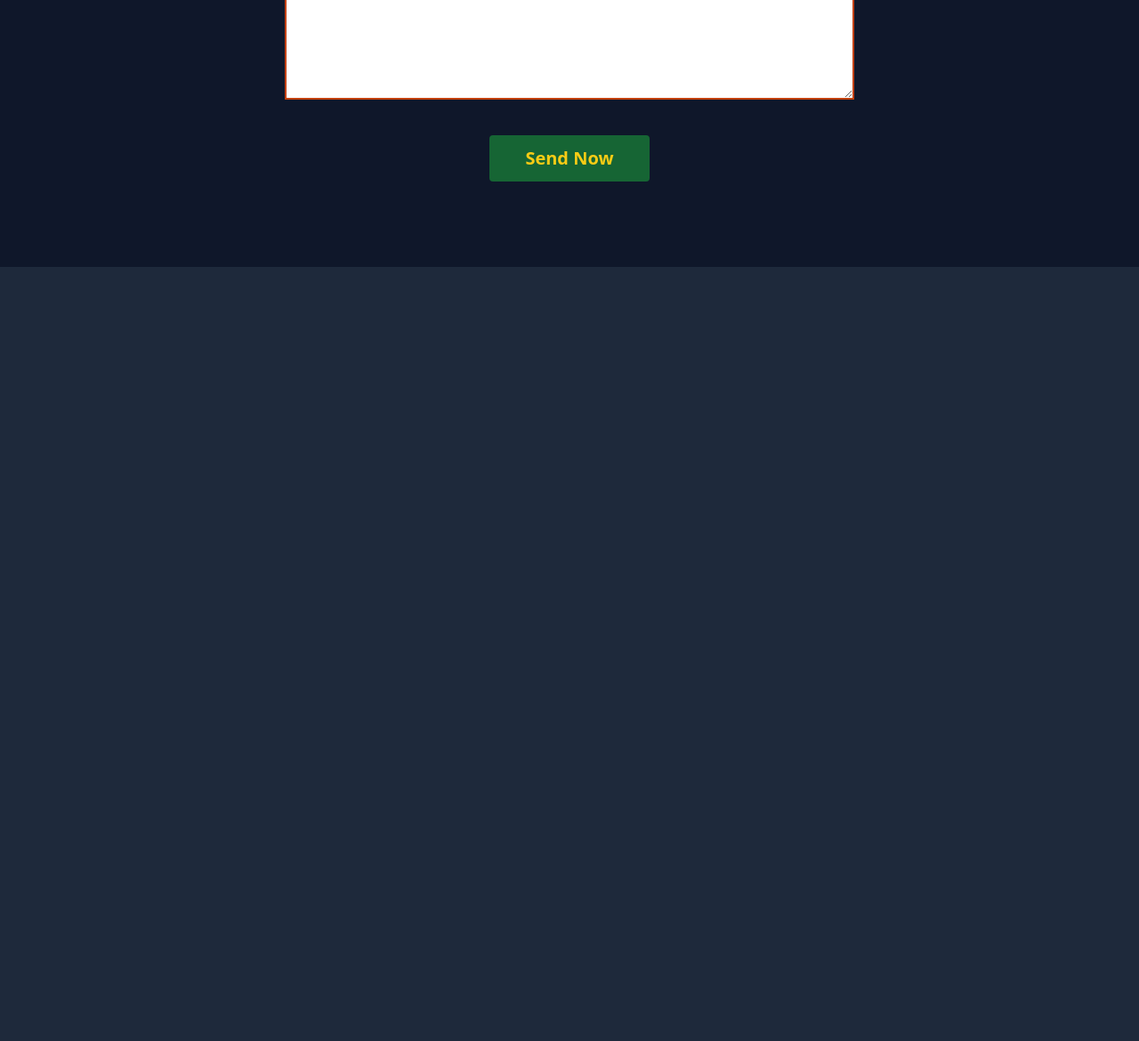
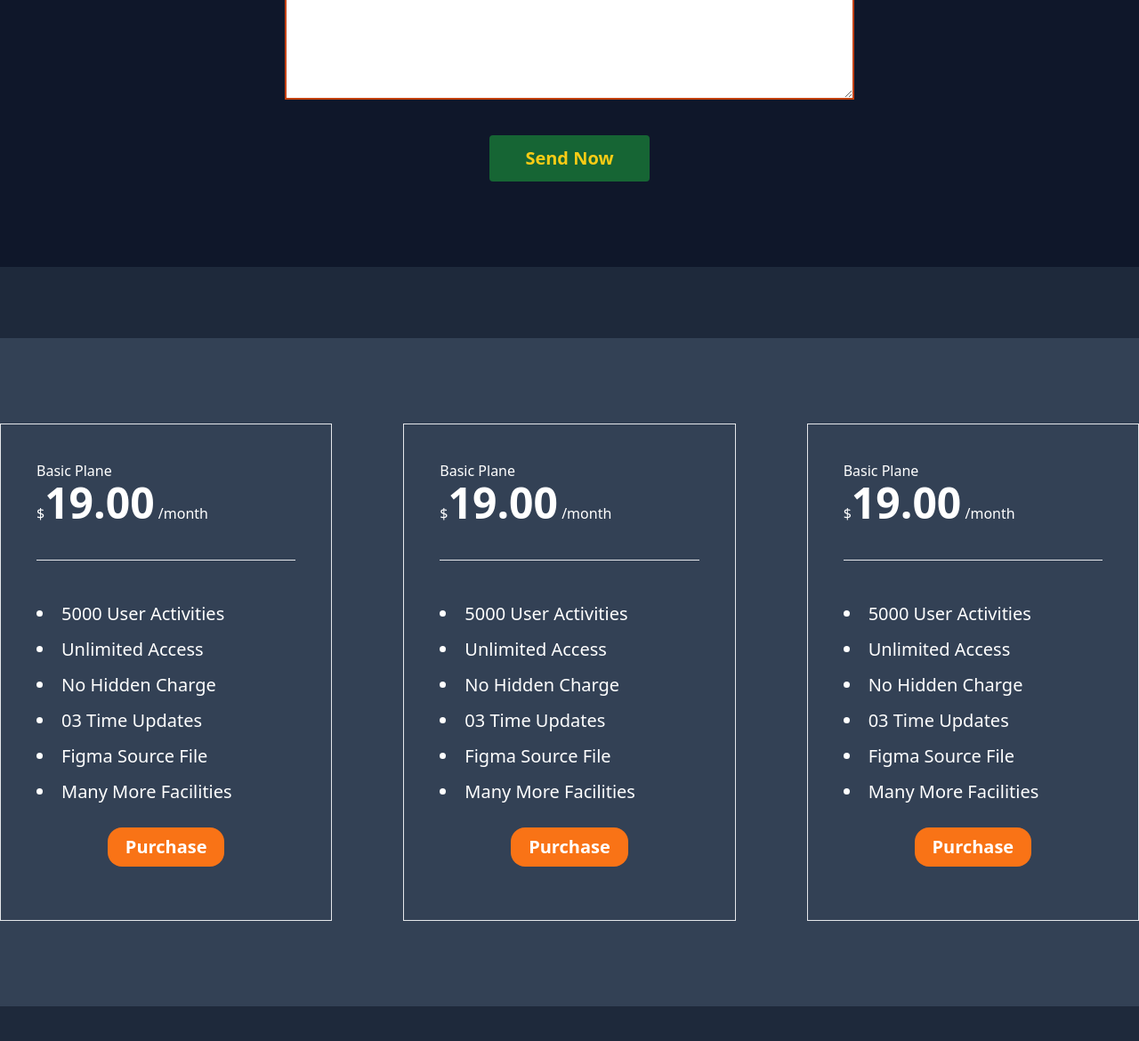
Before and after one commit to niparkaz/Tailwind-project-one, a website built with Vite: page index.html in a window 1280 px wide. Shown: the part 2700-3870 px from the top of the page at 89% size. Before the commit the page ends 3000 px from the top, so only its background shows below. Built offline with nearby package versions, Linux system fonts and the light colour scheme.

Commit message:
purchase section code

```diff
--- a/index.html
+++ b/index.html
@@ -159,6 +159,61 @@
     </div>
 </section>
 
+<!-- Section-04 -->
+
+<section class="bg-slate-700 my-16 sm:my-20 py-12 sm:py-24">
+    <div class="text-white grid md:grid-cols-2 lg:grid-cols-3 gap-10 sm:gap-16 md:gap-20 justify-center items-center">
+        <div class="border p-10 ">
+            <h5>Basic Plane</h5>
+            <h2> $<span class="text-xl sm:text-2xl md:text-5xl font-bold">19.00</span> /month </h2>
+            <hr class="my-10">
+            <ul class="list-disc list-inside leading-10 text-xl">
+                <li> 5000 User Activities </li>
+                <li> Unlimited Access </li>
+                <li> No Hidden Charge </li>
+                <li> 03 Time Updates </li>
+                <li> Figma Source File </li>
+                <li> Many More Facilities </li>
+            </ul>
+            <button class="bg-orange-500 px-5 py-2 my-5 text-xl font-bold rounded-2xl  hover:bg-green-500 hover:text-black transition block mx-auto">Purchase</button>
+        </div>
+
+        <div>
+            <div class="border p-10 ">
+                <h5>Basic Plane</h5>
+                <h2> $<span class="text-xl sm:text-2xl md:text-5xl font-bold">19.00</span> /month </h2>
+                <hr class="my-10">
+                <ul class="list-disc list-inside leading-10 text-xl">
+                    <li> 5000 User Activities </li>
+                    <li> Unlimited Access </li>
+                    <li> No Hidden Charge </li>
+                    <li> 03 Time Updates </li>
+                    <li> Figma Source File </li>
+                    <li> Many More Facilities </li>
+                </ul>
+                <button class="bg-orange-500 px-5 py-2 my-5 text-xl font-bold rounded-2xl block mx-auto hover:bg-green-500 hover:text-black transition">Purchase</button>
+            </div>
+        </div>
+
+        <div>
+            <div class="border p-10 ">
+                <h5>Basic Plane</h5>
+                <h2> $<span class="text-xl sm:text-2xl md:text-5xl font-bold">19.00</span> /month </h2>
+                <hr class="my-10">
+                <ul class="list-disc list-inside leading-10 text-xl">
+                    <li> 5000 User Activities </li>
+                    <li> Unlimited Access </li>
+                    <li> No Hidden Charge </li>
+                    <li> 03 Time Updates </li>
+                    <li> Figma Source File </li>
+                    <li> Many More Facilities </li>
+                </ul>
+                <button class="bg-orange-500 px-5 py-2 my-5 text-xl font-bold block mx-auto hover:bg-green-500 hover:text-black transition rounded-2xl ">Purchase</button>
+            </div>
+        </div>
+    </div>
+</section>
+
 
 
 
```
